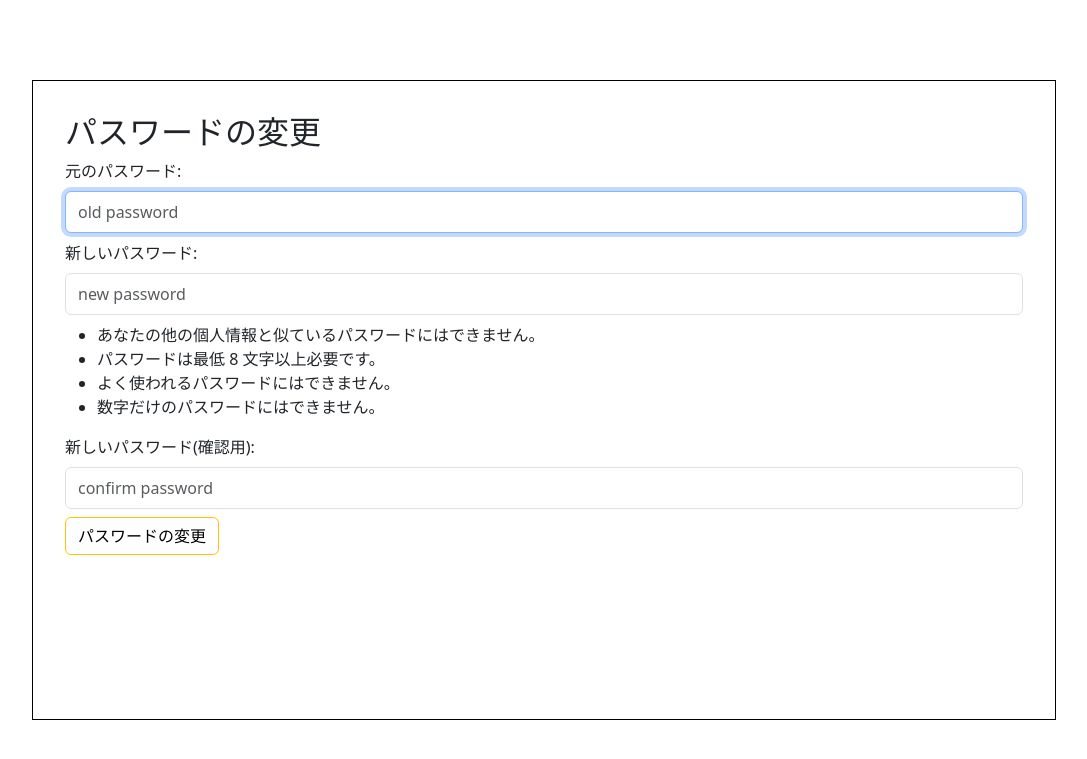
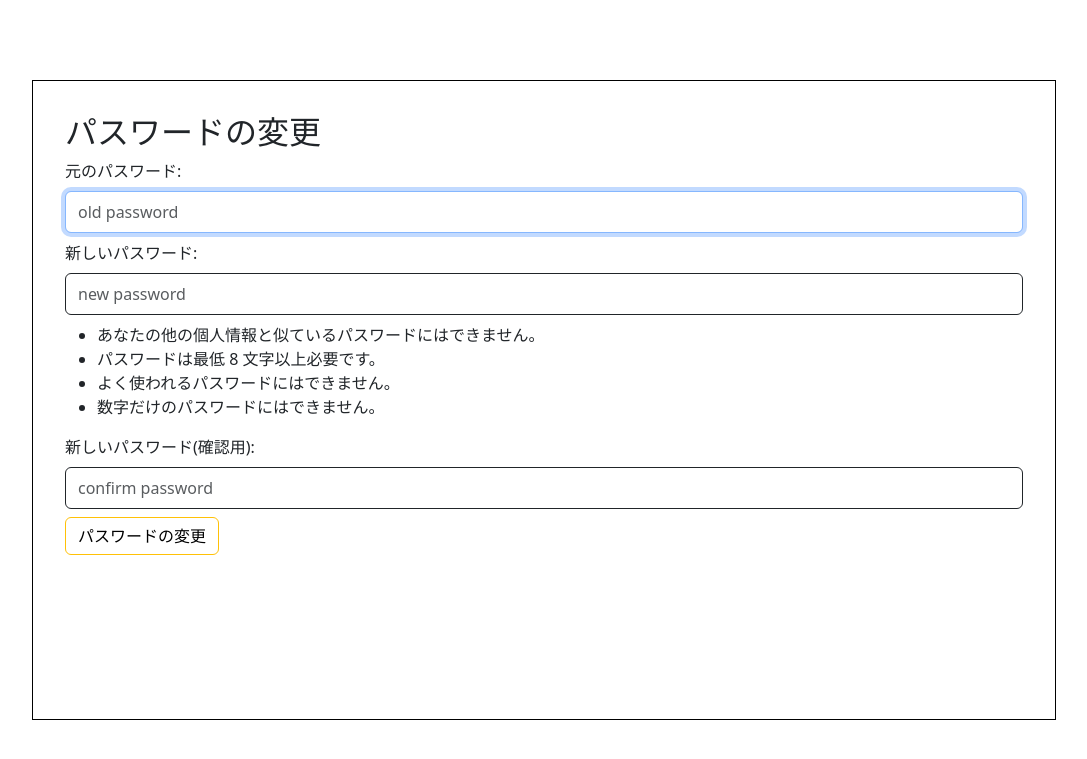
Before and after one commit to dghnts/blogsite, a Django app: page /accounts/password_change/ in a window 1280 px wide. Shown: the top 759 px of the page, without its empty margins (96-1183 px from the left). Run offline with Django 4.2, Linux system fonts and the light colour scheme; a user stored in the database is signed in; data comes from the database, SQL or seed files in the repository; both versions use the stored data as it was after the commit.

Commit message:
軽微な修正

```diff
--- a/templates/blog/mypage.html
+++ b/templates/blog/mypage.html
@@ -2,7 +2,7 @@
 {% load param_change %}
 {% block extra_head %}{% endblock %}
 {% block main %}
-    <h2>{{ request.user }}のマイページ</h2>
+    <h2>{{ request.user.username }}のマイページ</h2>
     <h3>フォロー中</h3>
     <table class="table mb-2">
         <thead>
--- a/templates/registration/password_change_form.html
+++ b/templates/registration/password_change_form.html
@@ -5,7 +5,7 @@
         {% csrf_token %}
         {# {{ form.as_p }} #}
         <label for="id_old_password">元のパスワード:</label>
-        <input class="form-control my-2 py-2"
+        <input class="form-control border-darkk my-2 py-2"
                type="password"
                name="old_password"
                autocomplete="current-password"
@@ -14,7 +14,7 @@
                id="id_old_password"
                placeholder="old password">
         <label for="id_new_password1">新しいパスワード:</label>
-        <input class="form-control my-2 py-2"
+        <input class="form-control border-dark my-2 py-2"
                type="password"
                name="new_password1"
                autocomplete="new-password"
@@ -28,7 +28,7 @@
             <li>数字だけのパスワードにはできません。</li>
         </ul>
         <label for="id_new_password2">新しいパスワード(確認用):</label>
-        <input class="form-control my-2 py-2"
+        <input class="form-control border-dark my-2 py-2"
                type="password"
                name="new_password2"
                autocomplete="new-password"
```
Also changed, not shown: db.sqlite3.
